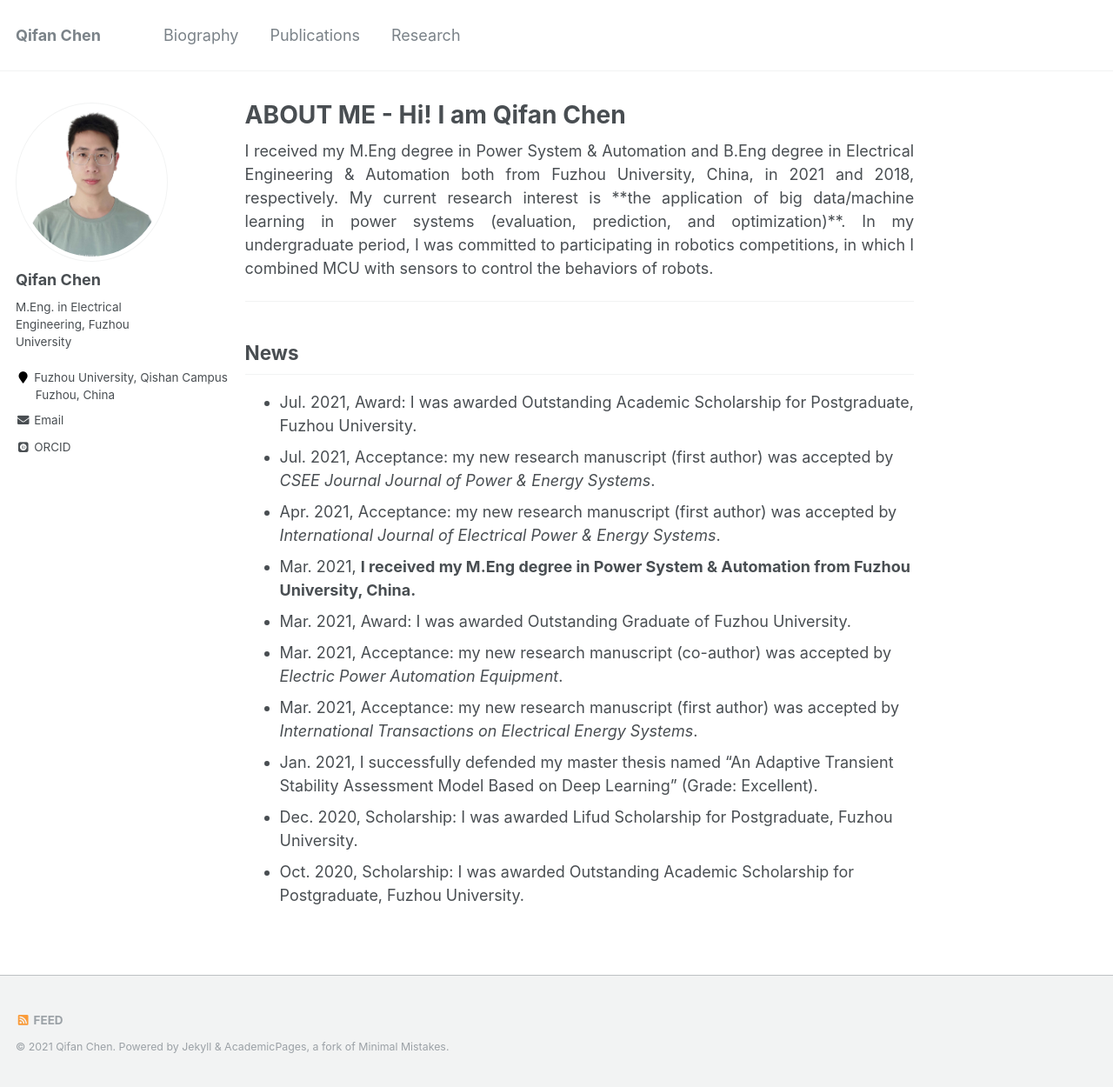
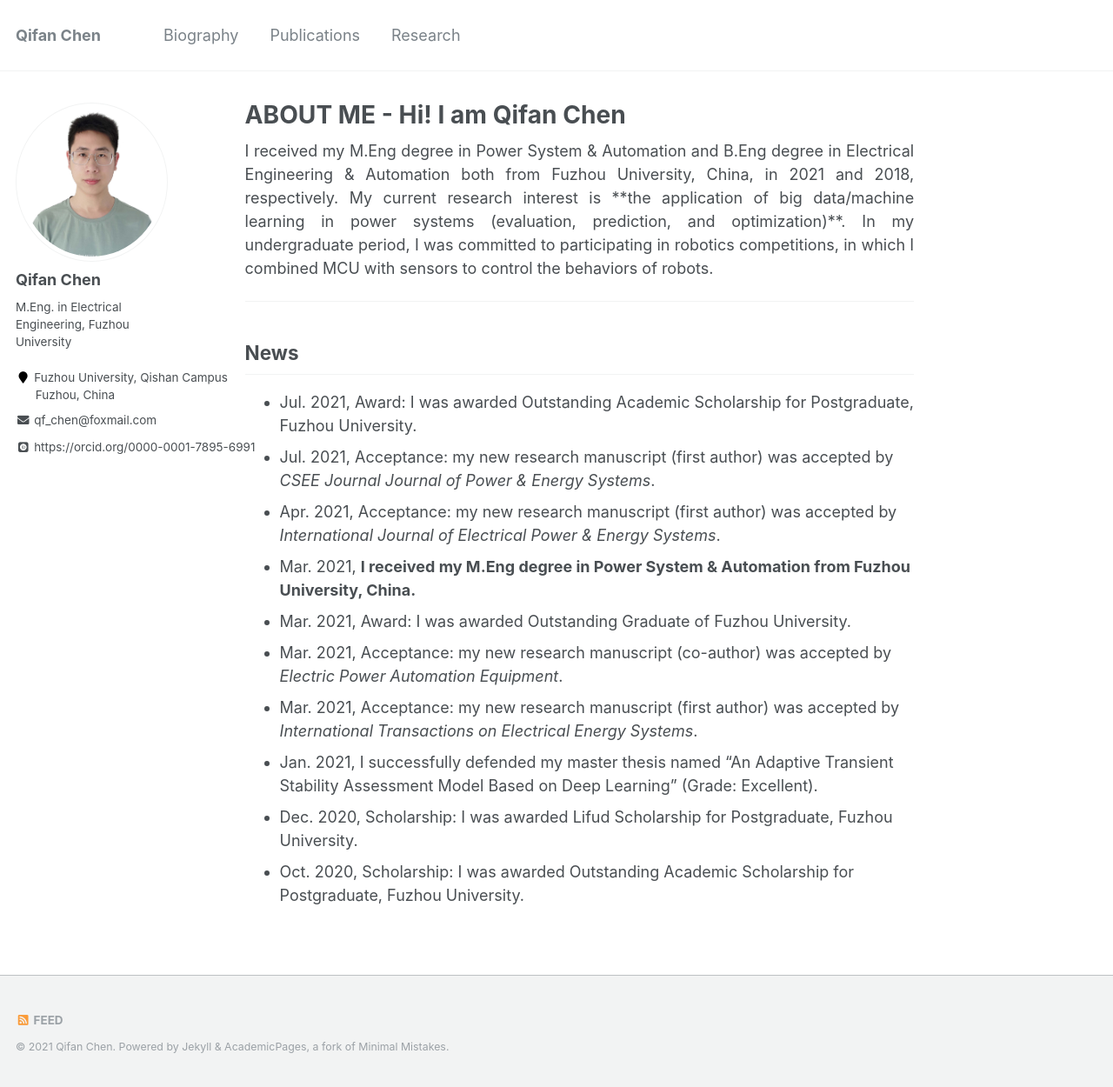
Before and after one commit to ChQf/ChQf.github.io, a Jekyll site: the page built from _pages/about.md, in a window 1280 px wide and 1250 px high. Shown: the whole window at 87% size. Built offline with Jekyll 4.4.1, drawn with Linux system fonts in a browser that asks for light colours; some web fonts are replaced.

Commit message:
Update author-profile.html

```diff
--- a/_includes/author-profile.html
+++ b/_includes/author-profile.html
@@ -32,7 +32,8 @@
         <li><a href="{{ author.uri }}"><i class="fas fa-fw fa-link" aria-hidden="true"></i> {{ site.data.ui-text[site.locale].website_label | default: "Website" }}</a></li>
       {% endif %}
       {% if author.email %}
-        <li><a href="mailto:{{ author.email }}"><i class="fas fa-fw fa-envelope" aria-hidden="true"></i> {{ site.data.ui-text[site.locale].email_label | default: "Email" }}</a></li>
+        <!--<li><a href="mailto:{{ author.email }}"><i class="fas fa-fw fa-envelope" aria-hidden="true"></i> {{ site.data.ui-text[site.locale].email_label | default: "Email" }}</a></li>-->
+        <li><a href="mailto:{{ author.email }}"><i class="fas fa-fw fa-envelope" aria-hidden="true"></i> {{ site.data.ui-text[site.locale].email_label | default: "qf_chen@foxmail.com" }}</a></li>
       {% endif %}
       {% if author.keybase %}
         <li><a href="https://keybase.io/{{ author.keybase }}"><i class="fas fa-fw fa-key" aria-hidden="true"></i> Keybase</a></li>
@@ -110,7 +111,8 @@
         <li><a href="{{ author.pubmed }}"><i class="ai ai-pubmed-square ai-fw"></i> PubMed</a></li>
       {% endif %}
       {% if author.orcid %}
-        <li><a href="{{ author.orcid }}"><i class="ai ai-orcid-square ai-fw"></i> ORCID</a></li>
+        <!--<li><a href="{{ author.orcid }}"><i class="ai ai-orcid-square ai-fw"></i> ORCID</a></li>-->
+        <li><a href="{{ author.orcid }}"><i class="ai ai-orcid-square ai-fw"></i> https://orcid.org/0000-0001-7895-6991</a></li>
       {% endif %}
       {% if author.impactstory %}
         <li><a href="{{ author.impactstory }}"><i class="ai ai-impactstory ai-fw"></i> Impactstory</a></li>
```
